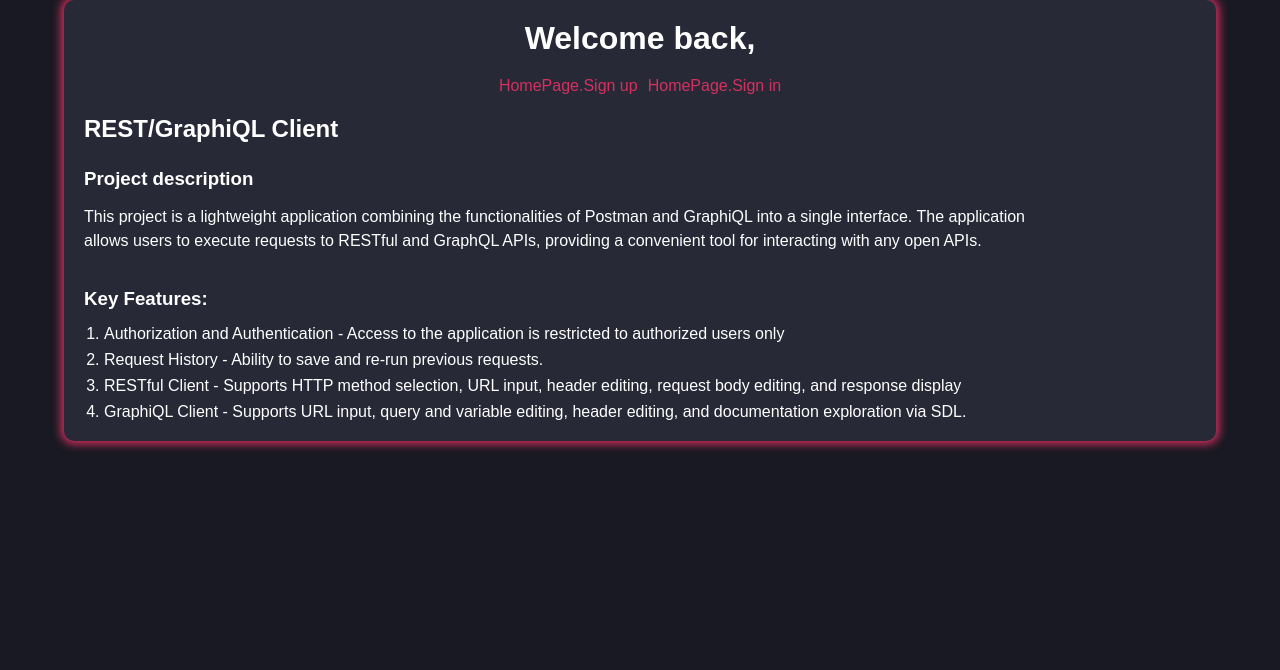
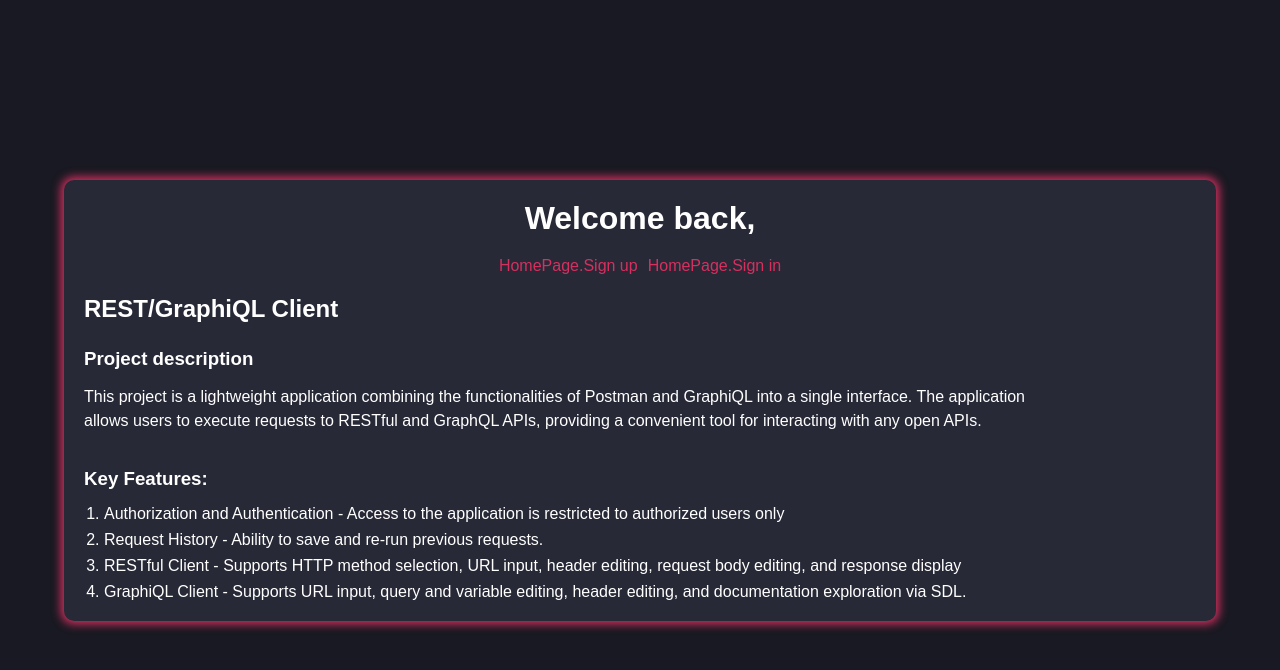
Before and after one commit to Ivan-rom/graphiql-app, a Next.js app: page /en in a window 1280 px wide. Shown: the top 670 px of the page. Built offline with nearby package versions, Linux system fonts and the light colour scheme; no server answers.

Commit message:
feat: add page.css file for app/[lang]/page.tsx and fix other pages styles

```diff
--- a/src/app/[lang]/layout.module.css
+++ b/src/app/[lang]/layout.module.css
@@ -5,34 +5,9 @@
 
   .main {
     flex-grow: 1;
+    height: 100%;
+    display: flex;
+    flex-direction: column;
     width: 100%;
   }
 }
-
-.welcome {
-  display: flex;
-  align-items: center;
-  justify-content: center;
-  width: 100%;
-  max-height: fit-content;
-}
-
-.container {
-  background-color: var(--bg-color);
-  max-width: 90vw;
-  width: 100%;
-  height: 100%;
-  padding: 20px;
-  gap: 20px;
-  display: flex;
-  flex-flow: column;
-  align-items: center;
-  justify-content: space-around;
-  border-radius: var(--border-radius);
-  box-shadow: 0 0 10px 3px var(--accent-color);
-
-  .title {
-    font-size: 2rem;
-    color: var(--text-color);
-  }
-}
--- /dev/null
+++ b/src/app/[lang]/page.module.css
@@ -0,0 +1,29 @@
+.welcome {
+  flex-grow: 1;
+  min-height: 100vh;
+  display: flex;
+  align-items: center;
+  justify-content: center;
+  width: 100%;
+  max-height: fit-content;
+}
+
+.container {
+  background-color: var(--bg-color);
+  max-width: 90vw;
+  width: 100%;
+  height: 100%;
+  padding: 20px;
+  gap: 20px;
+  display: flex;
+  flex-flow: column;
+  align-items: center;
+  justify-content: space-around;
+  border-radius: var(--border-radius);
+  box-shadow: 0 0 10px 3px var(--accent-color);
+
+  .title {
+    font-size: 2rem;
+    color: var(--text-color);
+  }
+}
--- a/src/app/[lang]/page.tsx
+++ b/src/app/[lang]/page.tsx
@@ -1,7 +1,7 @@
 'use client';
 
 import { useTranslations } from 'next-intl';
-import styles from './layout.module.css';
+import styles from './page.module.css';
 import WelcomeDescription from '@/components/WelcomeDescription/WelcomeDescription';
 import NavigationLinks from '@/components/NavigationLinks/NavigationLinks';
 import { auth } from '@/firebase/config';
@@ -24,9 +24,7 @@ export default function Home() {
   return (
     <section className={styles.welcome}>
       <div className={styles.container}>
-        <h1 className={styles.title}>
-          {isAuthorized ? t('welcomeBack') + userName : t('welcomeBack')}
-        </h1>
+        <h1 className={styles.title}>{isAuthorized ? t('welcomeBack') + userName : t('welcomeBack')}</h1>
         <NavigationLinks isAuthLinks={isAuthorized} />
         <WelcomeDescription />
       </div>
--- a/src/app/[lang]/sign-in/page.module.css
+++ b/src/app/[lang]/sign-in/page.module.css
@@ -1,6 +1,7 @@
 .section {
   display: flex;
-  align-items: stretch;
+  flex-grow: 1;
+  align-items: center;
   justify-content: center;
 
   .container {
--- a/src/app/[lang]/sign-up/page.module.css
+++ b/src/app/[lang]/sign-up/page.module.css
@@ -1,6 +1,7 @@
 .section {
   display: flex;
-  align-items: stretch;
+  flex-grow: 1;
+  align-items: center;
   justify-content: center;
 
   .container {
```
